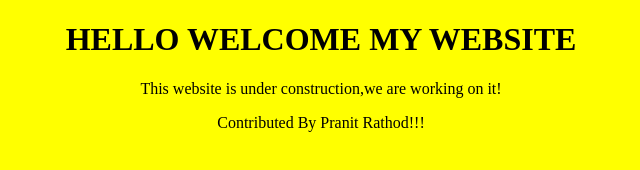
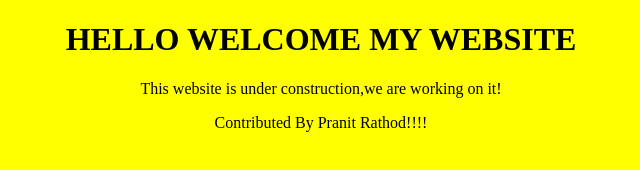
Before and after one commit to sanatbali/Git_IT, a plain HTML site: page index.html in a window 1280 px wide. Shown: the full height of the page, 319-959 px from the left. Drawn offline with Linux system fonts and the light colour scheme.

Commit message:
Please approve my pull request sanat!

```diff
--- a/index.html
+++ b/index.html
@@ -10,6 +10,6 @@
     <center>
     <h1>HELLO WELCOME MY WEBSITE</h1>
     <p>This website is under construction,we are working on it!</p>
-    <p>Contributed By Pranit Rathod!!!</p>
+    <p>Contributed By Pranit Rathod!!!!</p>
 </body>
 </html>
```
